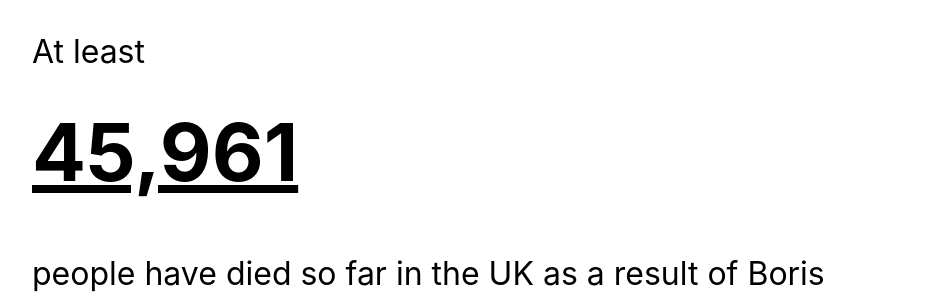
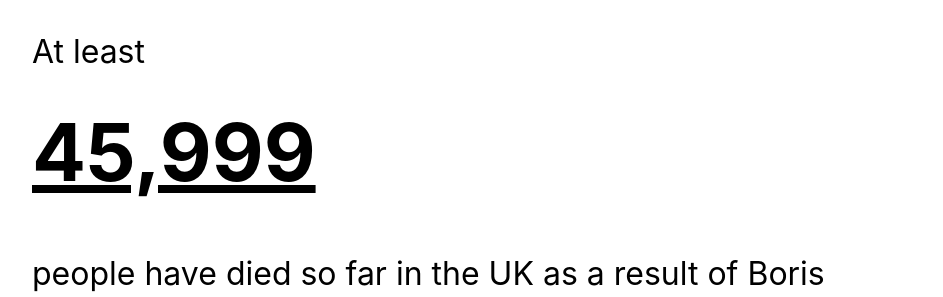
Before and after one commit to jacquescorbytuech/Boris-Johnson, a Jekyll site: the page built from index.html, in a window 1280 px wide. Shown: the top 297 px of the page, without its empty margins (168-1111 px from the left). Built offline with Jekyll 4.4.1, drawn with Linux system fonts in a browser that asks for light colours.

Commit message:
Update index.html

```diff
--- a/index.html
+++ b/index.html
@@ -3,7 +3,7 @@
 ---
 
 <p>At least</p>
-<h1>45,961</h1>
+<h1>45,999</h1>
 <p>people have died so far in the UK as a result of Boris Johnson and his government's incompetent handling of the Covid-19 crisis.</p>
 <p>According to the Financial Times and data from the Office of National Statistics, this number is likely to be <a href="https://www.ft.com/content/3c53ab12-d859-4ceb-b262-f6a0221ca129">significantly higher</a>.</p>
 <p>Still happy to have this idiot leading the country?</p>
```
